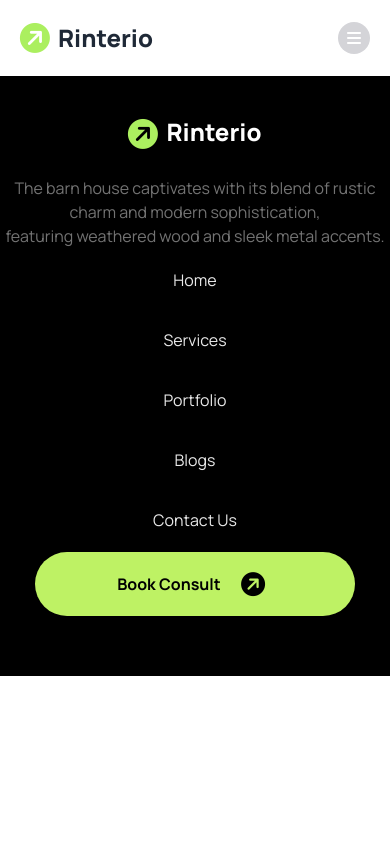
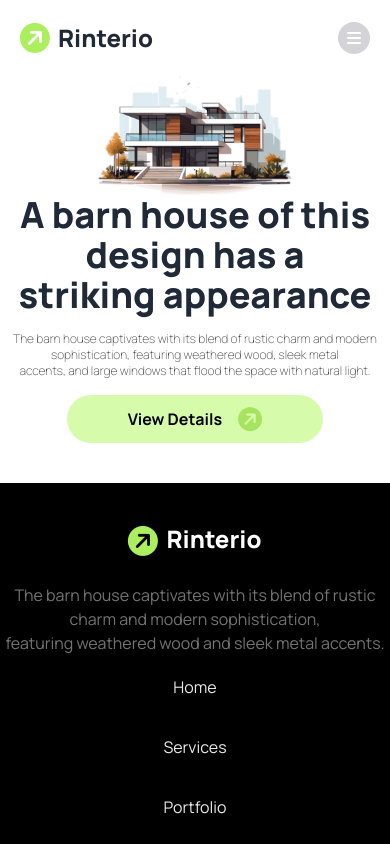
Before and after one commit to sm-mehedi/B10-Assignment-03-Rinterio-, a website: page index.html in a window 390 px wide. Shown: the top 844 px of the page. Drawn offline with nearby package versions, Linux system fonts and the light colour scheme.

Commit message:
banner full responsive done

```diff
--- a/index.html
+++ b/index.html
@@ -68,6 +68,27 @@
               </button>
           </div>
       </div>
+      <div class="flex flex-col justify-center ">
+        <div class="flex justify-center">
+          <img src="./Images/banner.png" class="w-1/2 mx-auto" alt="Banner">
+        </div>
+
+        <p class="text-center text-4xl font-black ">A barn house of this design has a <br>
+          striking appearance</p>
+        <p class="text-center text-[#494949] font-thin text-xs mt-4 mb-4">The barn house captivates with its blend of rustic charm and modern sophistication, featuring weathered wood, sleek metal <br> accents, and large windows that flood the space with natural light.</p>
+
+       <div class="flex justify-center mb-10">
+        <button class="px-6 py-2 w-48 rounded-full bg-[#d6fcab] text-black font-bold flex items-center justify-center space-x-4 mx-auto max-sm:w-64">
+          <span>View Details</span>
+          <i class="fa-solid fa-circle-arrow-up rounded-full rotate-45 text-[#a6e45f] text-2xl"></i>
+      </button>
+
+       </div>
+
+
+
+
+      </div>
   </header>
 
   <main>
@@ -84,6 +105,8 @@
         <p class="mt-2 text-[#737373]">
           The barn house captivates with its blend of rustic charm and modern sophistication, <br> featuring weathered wood and sleek metal accents.
         </p>
+
+
       </div>
 
       <!-- Navigation -->
```
